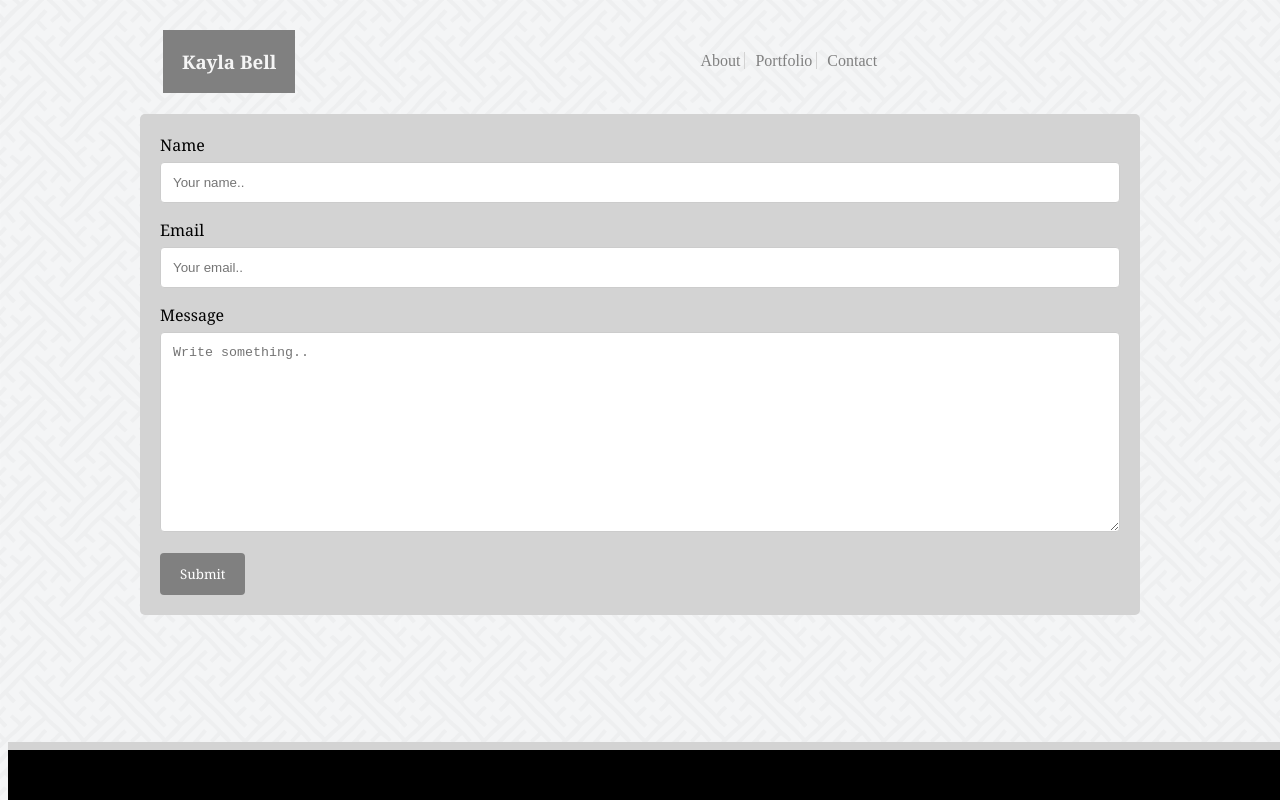
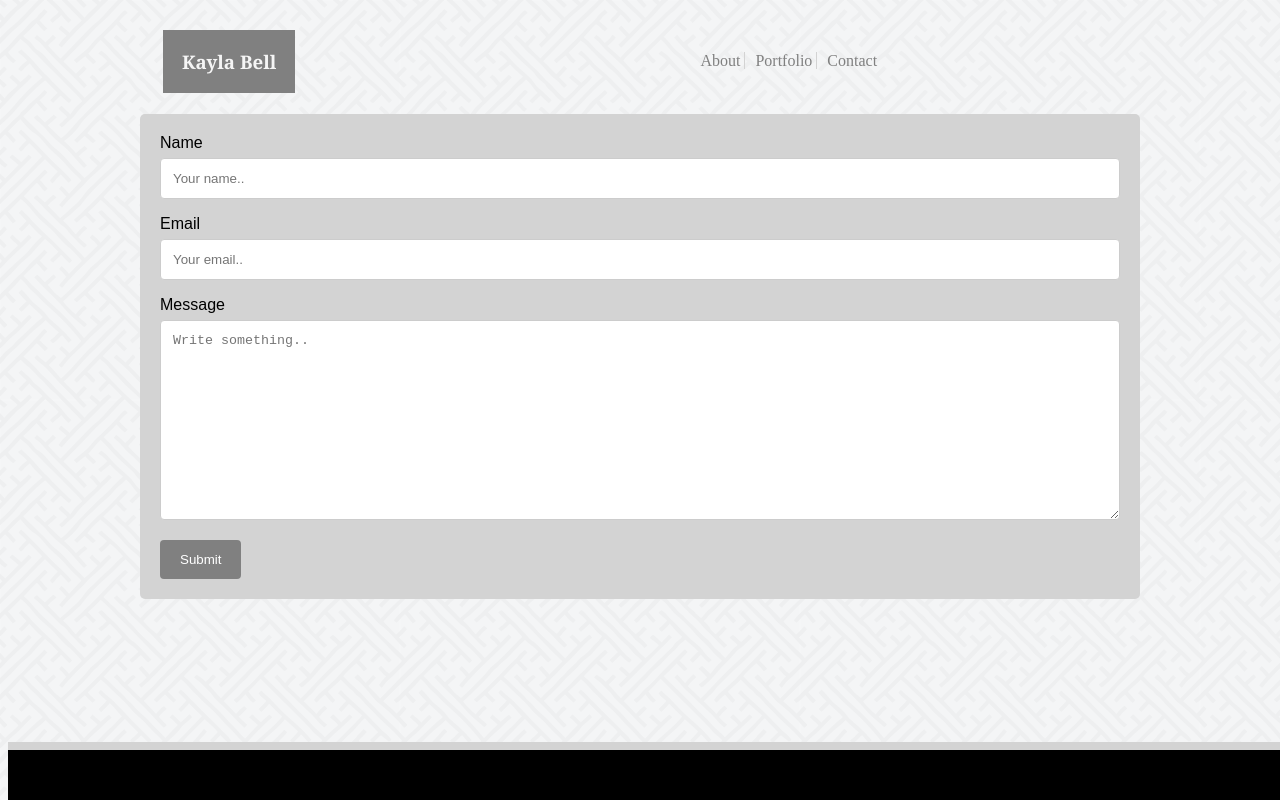
Before and after one commit to kbell28k/Portfolio, a plain HTML site: page contact.html in a window 1280 px wide. Shown: the top 800 px of the page. Drawn offline with Linux system fonts and the light colour scheme.

Commit message:
changed some fonts

```diff
--- a/css/style.css
+++ b/css/style.css
@@ -95,7 +95,7 @@ input[type=text], select, textarea {
   /* Style the submit button with a specific background color etc */
   input[type=submit] {
     background-color: gray;
-    font-family: 'Georgia', Times, 'Times New Roman', serif;
+    font-family: 'Arial', 'Helvetica Neue', Helvetica, sans-serif;
     color: white;
     padding: 12px 20px;
     border: none;
@@ -110,7 +110,7 @@ input[type=text], select, textarea {
 
   /* Add a background color and some padding around the form */
   .contactcontainer {
-    font-family: 'Georgia', Times, 'Times New Roman', serif;
+    font-family: 'Arial', 'Helvetica Neue', Helvetica, sans-serif;
     border-radius: 5px;
     background-color: lightgray;
     padding: 20px;
```
